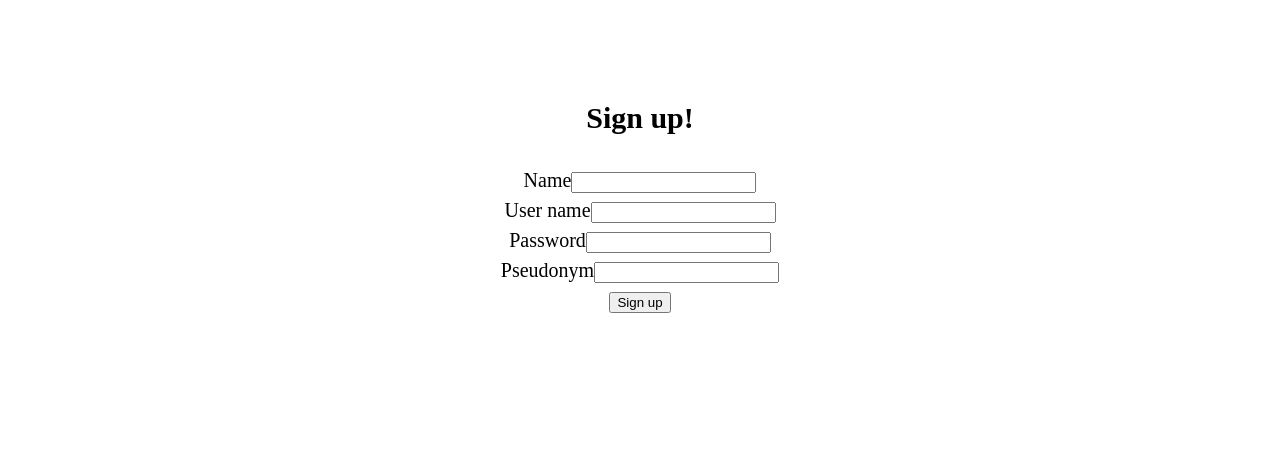
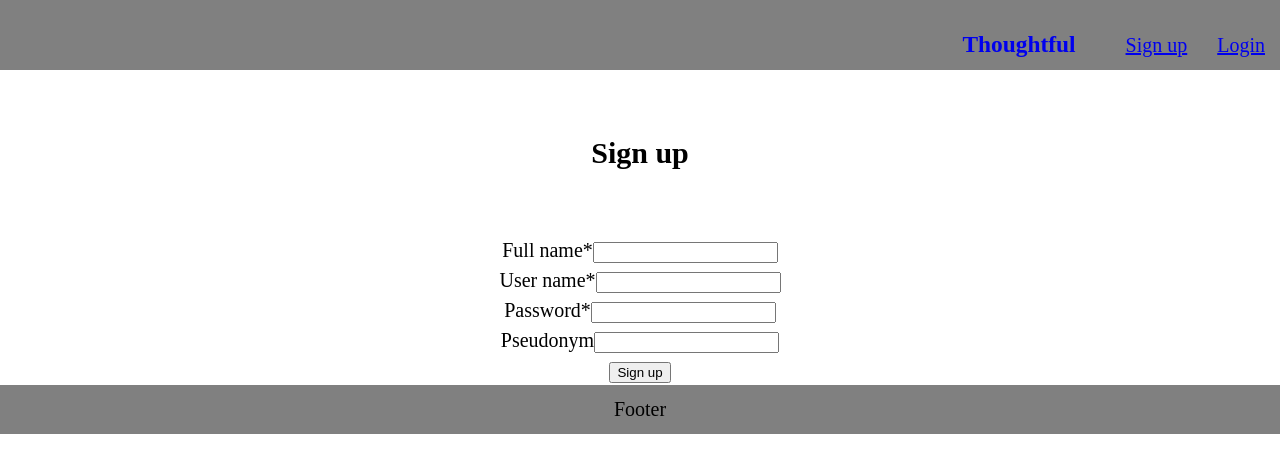
Before and after one commit to traviswhittington88/thoughtful-client, a React (Create React App) app: page /signup in a window 1280 px wide. Shown: the top 472 px of the page. Built offline with nearby package versions, Linux system fonts and the light colour scheme.

Commit message:
added nav and footer to signup page

```diff
--- a/src/components/Nav/Nav.css
+++ b/src/components/Nav/Nav.css
@@ -1,5 +1,5 @@
 .nav {
-  padding: .75% 0;
+  padding: .25% 0;
   background-color: grey;
   position: fixed;
   top: 0;
@@ -7,6 +7,7 @@
   right: 0;
   z-index: 10;
   text-align: center;
+  max-height: 70px;
 }
 
 .links {
--- a/src/components/SignupForm/SignupForm.js
+++ b/src/components/SignupForm/SignupForm.js
@@ -35,54 +35,45 @@ export default class SignupForm extends Component {
     const { error } = this.state
     return (
       <form
-        className='SignupForm'
+        className='signup-form'
         onSubmit={this.handleSubmit}
       >
         <div role='alert'>
           {error && <p className='error'>{error}</p>}
         </div>
-        <div className='name'>
-          <label htmlFor='SignupForm__name'>
-            Name
-          </label>
+        <div className='full_name'>
+          <label htmlFor='full_name'>Full name*</label>
           <input
             name='full_name'
             type='text'
             required
-            id='SignupForm__name'
+            id='full_name'
           />
         </div>
         <div className='user_name'>
-          <label htmlFor='SignupForm__user_name'>
-            User name
-          </label>
+          <label htmlFor='user_name'>User name*</label>
           <input
             name='user_name'
             type='text'
             required
-            id='SignupForm__user_name'
+            id='user_name'
           />
         </div>
         <div className='password'>
-          <label htmlFor='SignupForm__password'>
-            Password
-          </label>
+          <label htmlFor='password'>Password*</label>
           <input
             name='password'
             type='password'
             required
-            id='SignupForm__password'
+            id='password'
           />
         </div>
         <div className='pseudonym'>
-          <label htmlFor='SignupForm__pseudonym'>
-            Pseudonym
-          </label>
+          <label htmlFor='pseudonym'>Pseudonym</label>
           <input
             name='pseudonym'
             type='text'
-            required
-            id='SignupForm__pseudonym'
+            id='pseudonym'
           />
         </div>
         <button type='submit'>
--- a/src/routes/LoginPage/LoginPage.js
+++ b/src/routes/LoginPage/LoginPage.js
@@ -1,5 +1,7 @@
 import React, { Component } from 'react'
 import LoginForm from '../../components/LoginForm/LoginForm'
+import Nav from '../../components/Nav/Nav'
+import Footer from '../../components/Footer/Footer'
 
 export default class LoginPage extends Component {
   static defaultProps = {
@@ -17,12 +19,16 @@ export default class LoginPage extends Component {
 
     render() {
       return (
+        <>
+          <Nav />
           <section className='LoginPage'>
             <h2>Login!</h2>
             <LoginForm
               onLoginSuccess={this.handleLoginSuccess}
             />
           </section>
+          <Footer />
+        </>
       )
     }
 }
--- a/src/routes/SignupPage/SignupPage.js
+++ b/src/routes/SignupPage/SignupPage.js
@@ -1,5 +1,7 @@
 import React, { Component } from 'react'
 import SignupForm from '../../components/SignupForm/SignupForm';
+import Nav from '../../components/Nav/Nav'
+import Footer from '../../components/Footer/Footer'
 
 
 export default class SignupPage extends Component {
@@ -15,12 +17,20 @@ export default class SignupPage extends Component {
     }
     render() {
       return (
+        <>
+          <Nav />
+          <main role="main">
             <section className='SignupPage'>
-          <h2>Sign up!</h2>
+              <header role="banner">
+                <h2>Sign up</h2>
+              </header>
               <SignupForm
                 onSignupSuccess={this.handleSignupSuccess}
               />
             </section>
+          </main>
+          <Footer />
+        </>
       )
     }
 }
```
Also changed, not shown: src/components/SignupForm/SignupForm.css (+6 -6 lines). Lines whose indentation alone changed are shown as unchanged.
